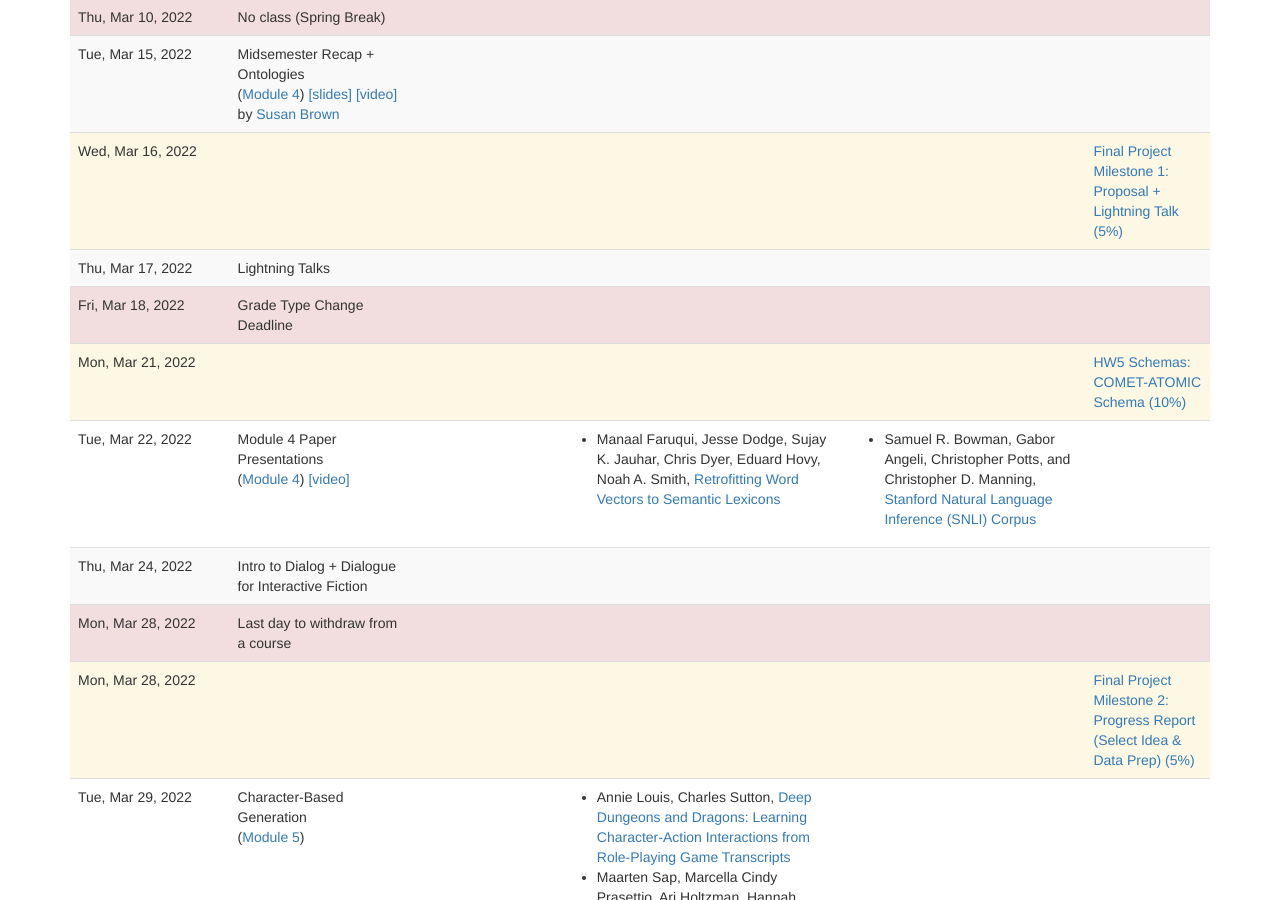
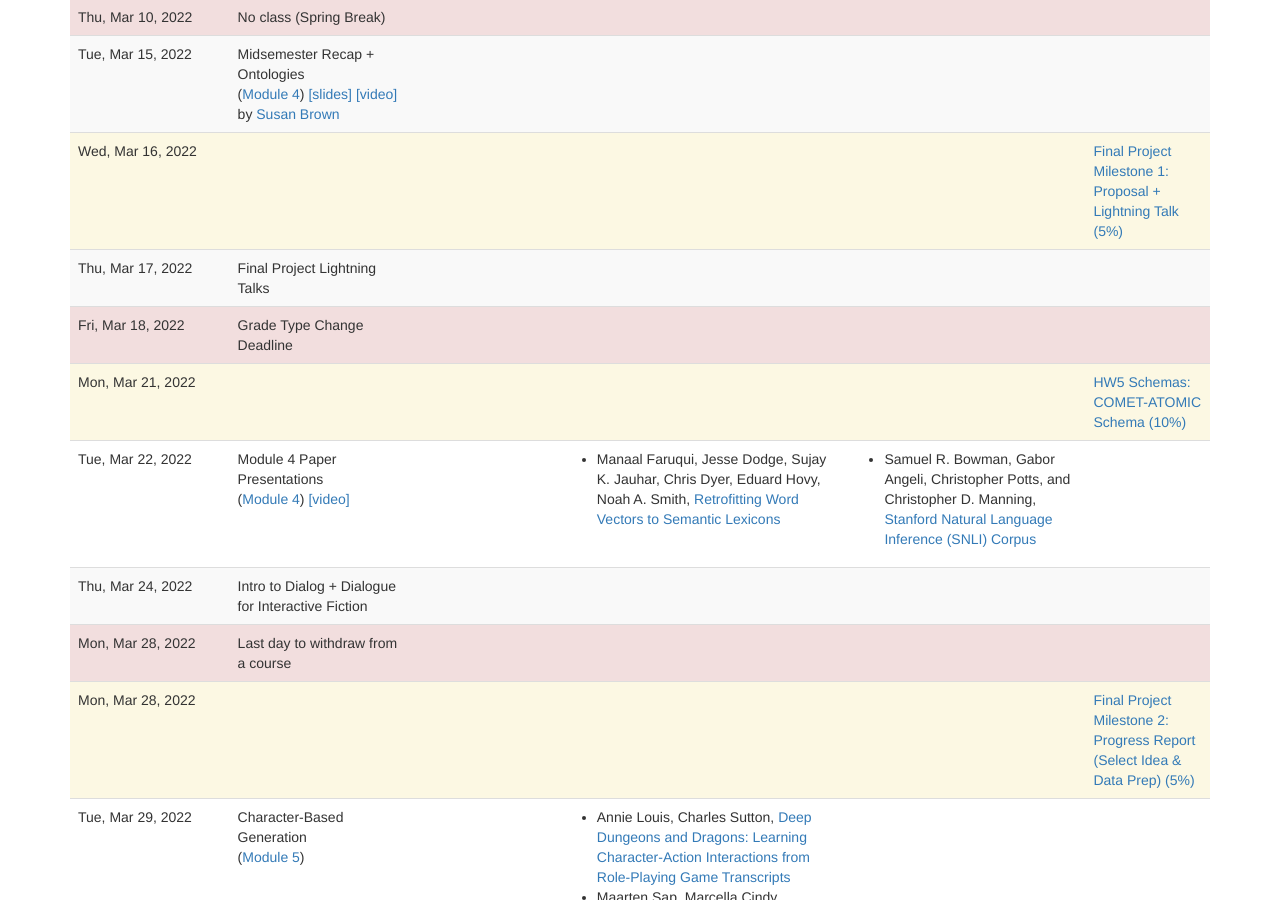
Before and after one commit to interactive-fiction-class/interactive-fiction-class.github.io, a Jekyll site: the page built from lectures.md, in a window 1280 px wide and 900 px high, scrolled down 6413 px. Built offline with Jekyll 4.4.1, drawn with Linux system fonts in a browser that asks for light colours; nearby versions of some CDN libraries; a script that is not in the unit is left out.

Commit message:
Update lectures.yaml

```diff
--- a/_data/lectures.yaml
+++ b/_data/lectures.yaml
@@ -163,7 +163,7 @@
 
 -
   date: 2022-03-17
-  title: Lightning Talks
+  title: Final Project Lightning Talks
 
 -
   date: 2022-03-18
@@ -196,7 +196,7 @@
   homework_due:
     -
       title: Final Project Milestone 2&colon; Progress Report (Select Idea &amp; Data Prep) (5%)
-      url: project-milestone2/project-milestone2.html
+      url: progress-report1/pr1.html
 
 -
   date: 2022-03-29
@@ -243,6 +243,7 @@
   date: 2022-04-12
   title: Theory of Mind and Intent in Procedural Agents
 
+
 -
   date: 2022-04-14
   title: Story Evaluation
@@ -253,6 +254,7 @@
   homework_due:
     -
       title: Paper Summaries 4
+      url: https://www.gradescope.com/courses/354158/assignments/1945221
 
 -
   date: 2022-04-19
```
